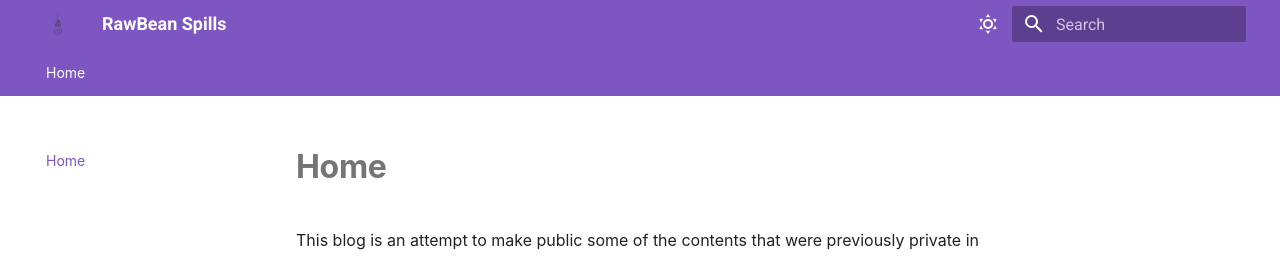
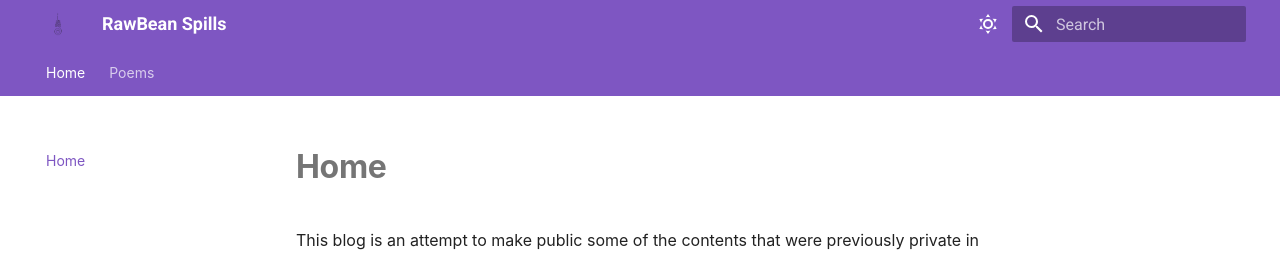
Before and after one commit to iamkshatree/iamkshatree.github.io, an MkDocs documentation site: the page built from docs/index.md, in a window 1280 px wide. Shown: the top 256 px of the page. Built offline with MkDocs 1.6.1 and Material for MkDocs 9.7.7, drawn with Linux system fonts in a browser that asks for light colours; some web fonts are replaced.

Commit message:
Add H poem

```diff
--- a/mkdocs.yml
+++ b/mkdocs.yml
@@ -77,3 +77,4 @@ extra_css:
   - stylesheets/extra.css
 nav:
   - Home: index.md
+  - Poems: poems/h.md
```
